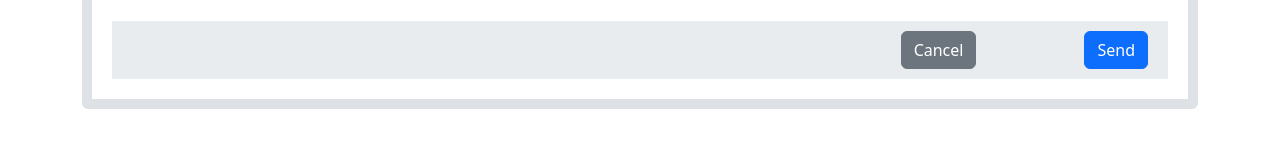
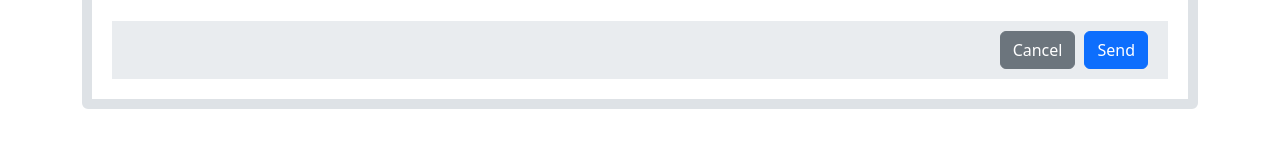
Before and after one commit to 4GeeksAcademy/Chambonini-formulario-HTML, a plain HTML site: page index.html in a window 1280 px wide. Shown: the part 588-736 px from the top of the page. Drawn offline with nearby package versions, Linux system fonts and the light colour scheme.

Commit message:
second commit

```diff
--- a/style.css
+++ b/style.css
@@ -52,10 +52,10 @@ textarea {
 .form-footer .btn-container {
   display: flex;
   justify-content: flex-end;
-  padding: 0 20px;
-  margin: 0;
+  padding:0 20px;
+  margin:0;
 }
 
 .form-footer .btn-container button {
-  margin-left: 100px;
+  margin-left: 1px;
 }
```
